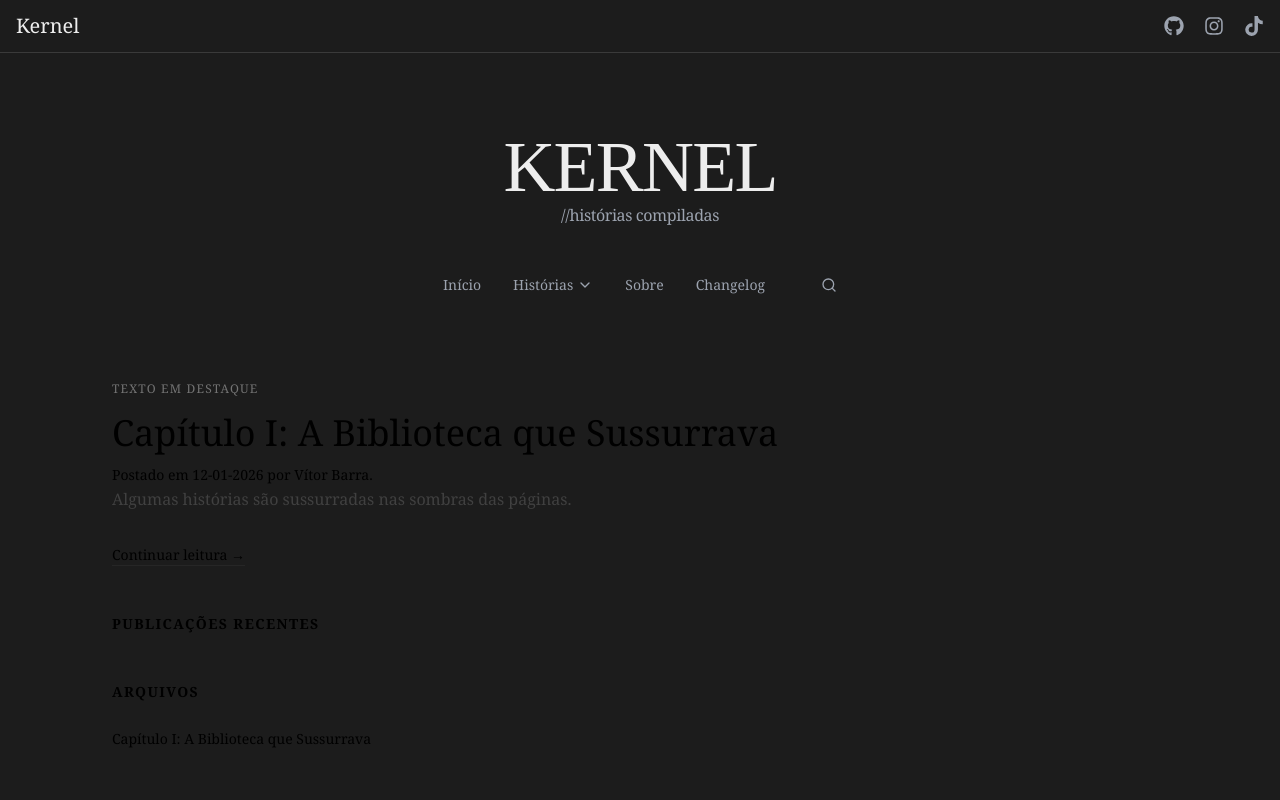
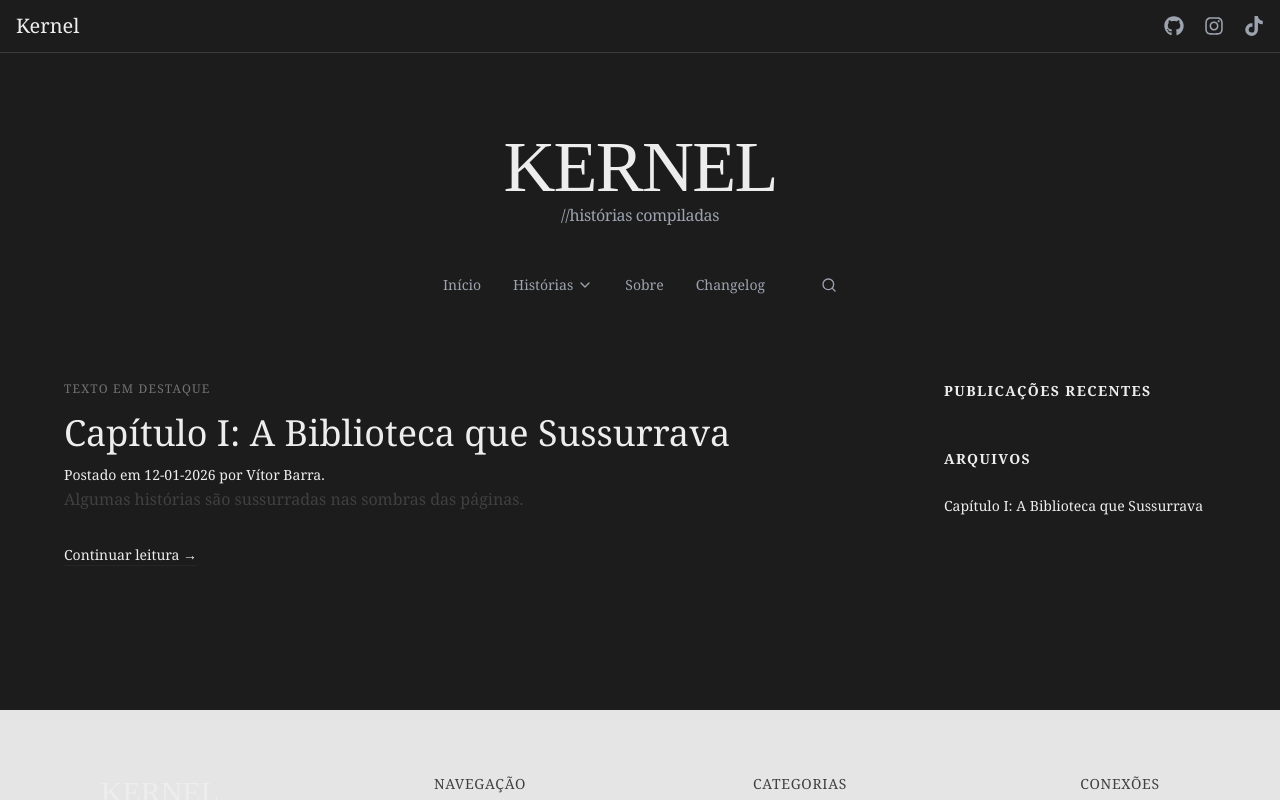
Before and after one commit to Kotige/cdh, a React (Vite) app: page / in a window 1280 px wide. Shown: the top 800 px of the page. Built offline with nearby package versions, Linux system fonts and the light colour scheme; a web font is replaced by a local one.

Commit message:
style: home

```diff
--- a/src/pages/Home/index.jsx
+++ b/src/pages/Home/index.jsx
@@ -14,22 +14,23 @@ export default function Home() {
     );
 
     const featured = sortedStories[0];
-    const recent = sortedStories.slice(1,4);
+    const recent = sortedStories.slice(1, 4);
 
     return (
-        <main className="mx-auto bg-bg-main">
+        <main className="home bg-bg-main text-text-main">
             <Navbar />
             <Hero />
-            <section className="grid grid-cols-1 lg:grid-cols-4 gap-12 px-4 lg:px-28 py-12">
-                {/* Coluna principal  */}
-                <article className="lg:col-span-3">
+
+            <section className="home-content">
+                <article className="home-main">
                     <FeaturedPost story={featured} />
                 </article>
-                {/* Sidebar  */}
-                <aside>
-                    <Sidebar recent={recent}/>
+
+                <aside className="home-sidebar">
+                    <Sidebar recent={recent} />
                 </aside>
             </section>
+
             <Footer />
         </main>
     );
--- a/src/pages/Home/styles.scss
+++ b/src/pages/Home/styles.scss
@@ -1 +1,18 @@
-@use "../../Styles/variables.scss" as *;
+.home-content {
+    max-width: 1280px;
+    margin: 0 auto;
+
+    padding: 3rem 1.5rem;
+
+    display: grid;
+    grid-template-columns: 1fr;
+    gap: 3rem;
+}
+
+@media (min-width: 1024px) {
+    .home-content {
+        grid-template-columns: 3fr 1fr;
+        padding: 3rem 4rem;
+        gap: 4rem;
+    }
+}
--- a/src/tailwind.config.js
+++ b/src/tailwind.config.js
@@ -5,13 +5,6 @@ export default {
             "./src/**/*.{js,jsx,ts,tsx}"
         ],
     theme: {
-        screens: {
-            sm: "640px",
-            md: "768px",
-            lg: "1024px",
-            xl: "1280px",
-            "2xl": "1536px",
-            },
         extend: {
             spacing: {
                 container: "1.5rem",
```
